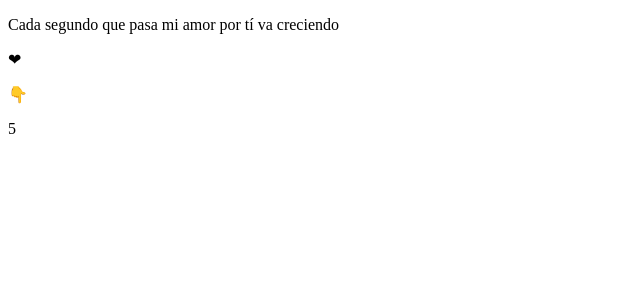
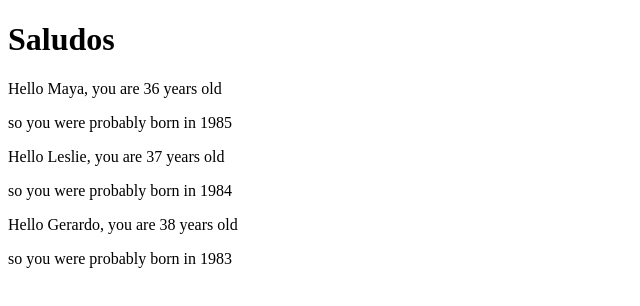
Before and after one commit to pandreuw/FullStackCourseExamples, a React (Create React App) app in the folder Part1/partc/partc/: page / in a window 1280 px wide. Shown: the top 306 px of the page, without its empty margins (0-640 px from the left). Built offline with nearby package versions, Linux system fonts and the light colour scheme.

Commit message:
20210430 0742h changed the greeting on h1

```diff
--- a/Part1/partc/partc/src/App.js
+++ b/Part1/partc/partc/src/App.js
@@ -1,69 +1,41 @@
 import React, {useState} from 'react'
 
-const App = () =>{
-  const [counter, setCounter] = useState(0)
-  setTimeout(
-    () => setCounter(counter+1),
-    1000
-  )
-  return(
+
+//Primera parte de la subsección del tema
+
+const Hello = ({ name, age }) => {
+// no funcionó const date para obtener la fecha y la hora deseada
+// proxima vez investigar mas de esto .
+//   const Date = () => new Date()
+
+const bornYear = () => new Date().getFullYear() -age
+
+
+  return (
     <div>
-      <p>Cada segundo que pasa mi amor por tí va creciendo</p>
-      <p>❤</p>
-      <p>👇</p>
-      {counter}
-      </div>
+      <p>Hello {name}, you are {age} years old</p>
+      <p>so you were probably born in {bornYear()} </p>
+      {/* <p>Fecha: {Date}</p>
+      <p>Hello {name}, espero que tengas un excelente dia!.</p>
+      <p>Te amo, eres el amor de mi vida.</p>
+      <p>Sólo quería que lo supieras de una manera diferente.</p>
+      <p>😘</p> */}
+    </div>
   )
 }
 
+const App = () => {
+  const name = 'Gerardo'
+  const age = 38
 
-export default App
+  return (
+    <div>
+      <h1>Saludos</h1>
+      <Hello name="Maya" age={26+10}/>
+      <Hello name="Leslie" age={37}/>
+      <Hello name="Gerardo" age={age}/>
+    </div>
+  )
+}
 
-// const App = (props) => {
-//   const { counter } = props
-//   return (
-//     <div>{counter}</div>
-//   )
-// }
-// export default App;
-
-// Primera parte de la subsección del tema
-
-// const Hello = ({ name, age }) => {
-// // no funcionó const date para obtener la fecha y la hora deseada
-// // proxima vez investigar mas de esto .
-// //   const Date = () => new Date()
-
-// const bornYear = () => new Date().getFullYear() -age
-
-
-//   return (
-//     <div>
-//       <p>Hello {name}, you are {age} years old</p>
-//       <p>so you were probably born in {bornYear()} </p>
-//       {/* <p>Fecha: {Date}</p>
-//       <p>Hello {name}, espero que tengas un excelente dia!.</p>
-//       <p>Te amo, eres el amor de mi vida.</p>
-//       <p>Sólo quería que lo supieras de una manera diferente.</p>
-//       <p>😘</p> */}
-//     </div>
-//   )
-// }
-
-// const App = () => {
-//   const name = 'Gerardo'
-//   const age = 38
-
-//   return (
-//     <div>
-//       <h1>Greetings</h1>
-//       <Hello name="Maya" age={26+10}/>
-//       <Hello name="Leslie" age={37}/>
-//       <Hello name="Gerardo" age={age}/>
-//       {/* <h1>Hola Buenos Dias!!!!</h1>
-//       <Hello name="Leslie" age={26 + 10} /> */}
-//     </div>
-//   )
-// }
-
-// export default App;
+export default App;
```
